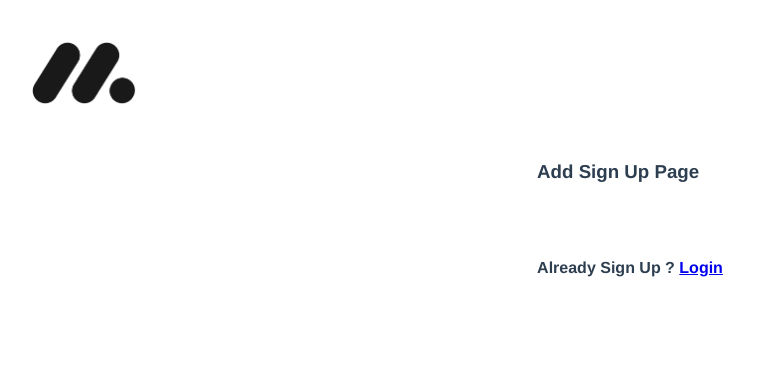
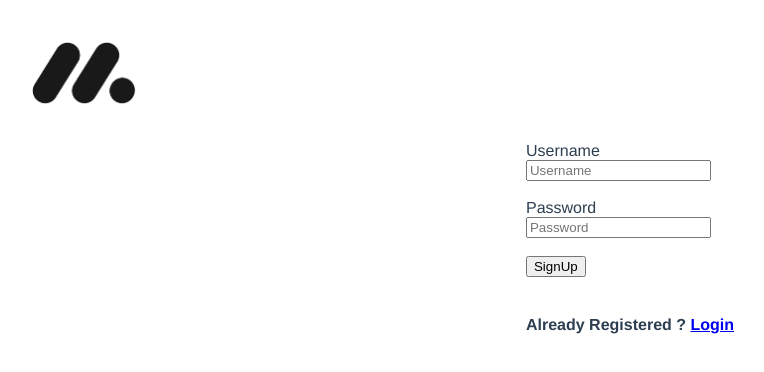
Before and after one commit to dakash98/Employee-Veritas, a Vue app: page /sign-up in a window 1280 px wide. Shown: the top 372 px of the page, without its empty margins (10-774 px from the left). Built offline with nearby package versions, Linux system fonts and the light colour scheme.

Commit message:
create basic template for signUp page

```diff
--- a/src/views/SignUp.vue
+++ b/src/views/SignUp.vue
@@ -1,14 +1,51 @@
 <template>
-  <div class="sign-up">
-    <h3>Add Sign Up Page</h3>
-    <br /><br />
-    <h4>Already Sign Up ? <router-link to="/">Login</router-link></h4>
+  <div class="outer">
+    <div class="inner">
+      <BaseInput v-model="user.email" label="Username" type="text" />
+      <br /><br />
+
+      <BaseInput v-model="user.password" label="Password" type="password" />
+      <br /><br />
+
+      <button data-testid="submit" @click="registerUser">SignUp</button>
+      <br /><br />
+      <h4>Already Registered ? <router-link to="/">Login</router-link></h4>
+    </div>
   </div>
 </template>
 
+<script>
+// import server from "@/services/jsonServer.js";
+export default {
+  data() {
+    return {
+      user: {
+        email: "",
+        password: "",
+      },
+    };
+  },
+  methods: {
+    registerUser() {
+      console.log("registering");
+    },
+    clearFormInputs() {
+      this.user["email"] = "";
+      this.user["password"] = "";
+    },
+  },
+};
+</script>
+
 <style>
-.sign-up {
+.outer {
+  width: 100%;
+}
+.inner {
   display: table;
   margin: 0 auto;
 }
+.set-color {
+  color: white;
+}
 </style>
```
